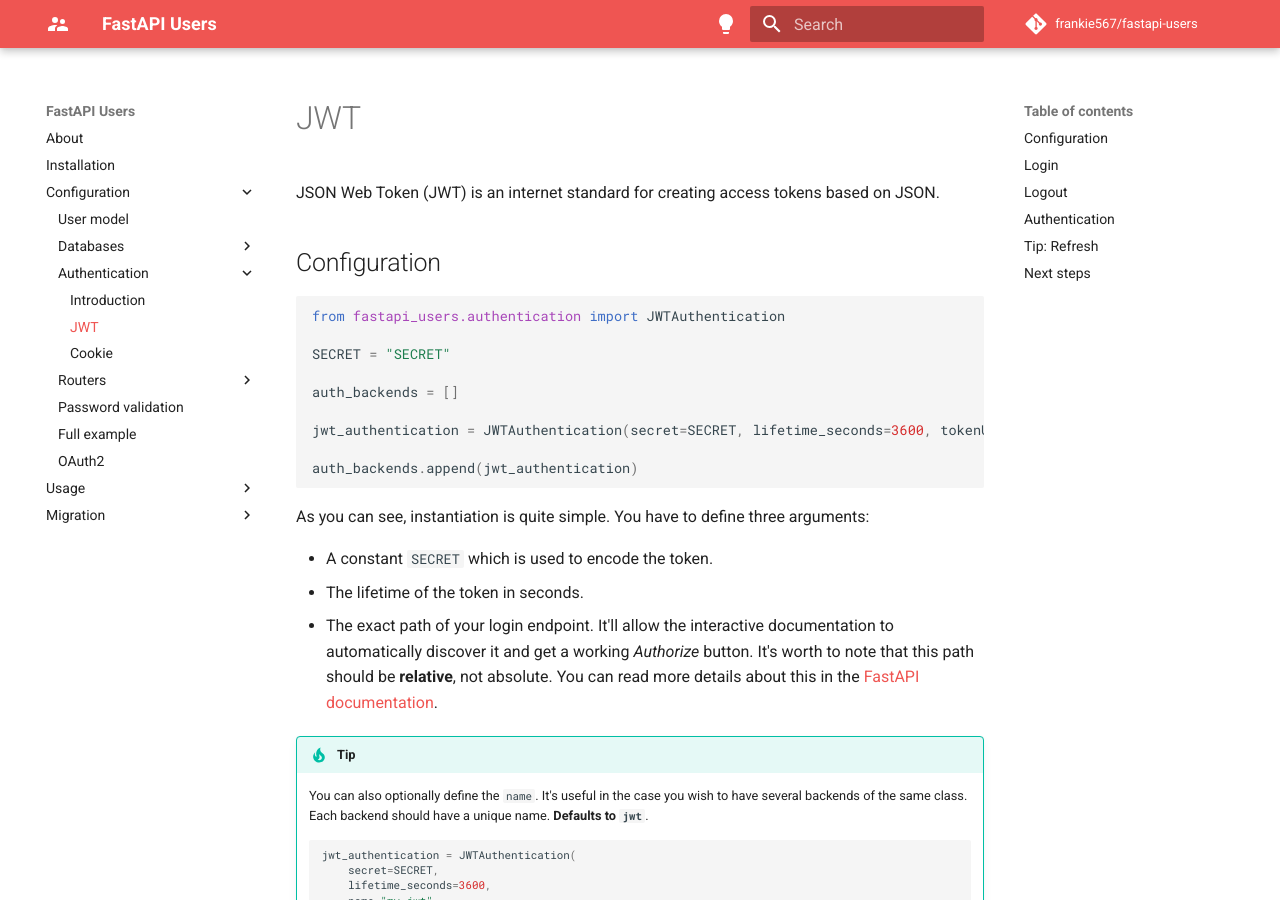
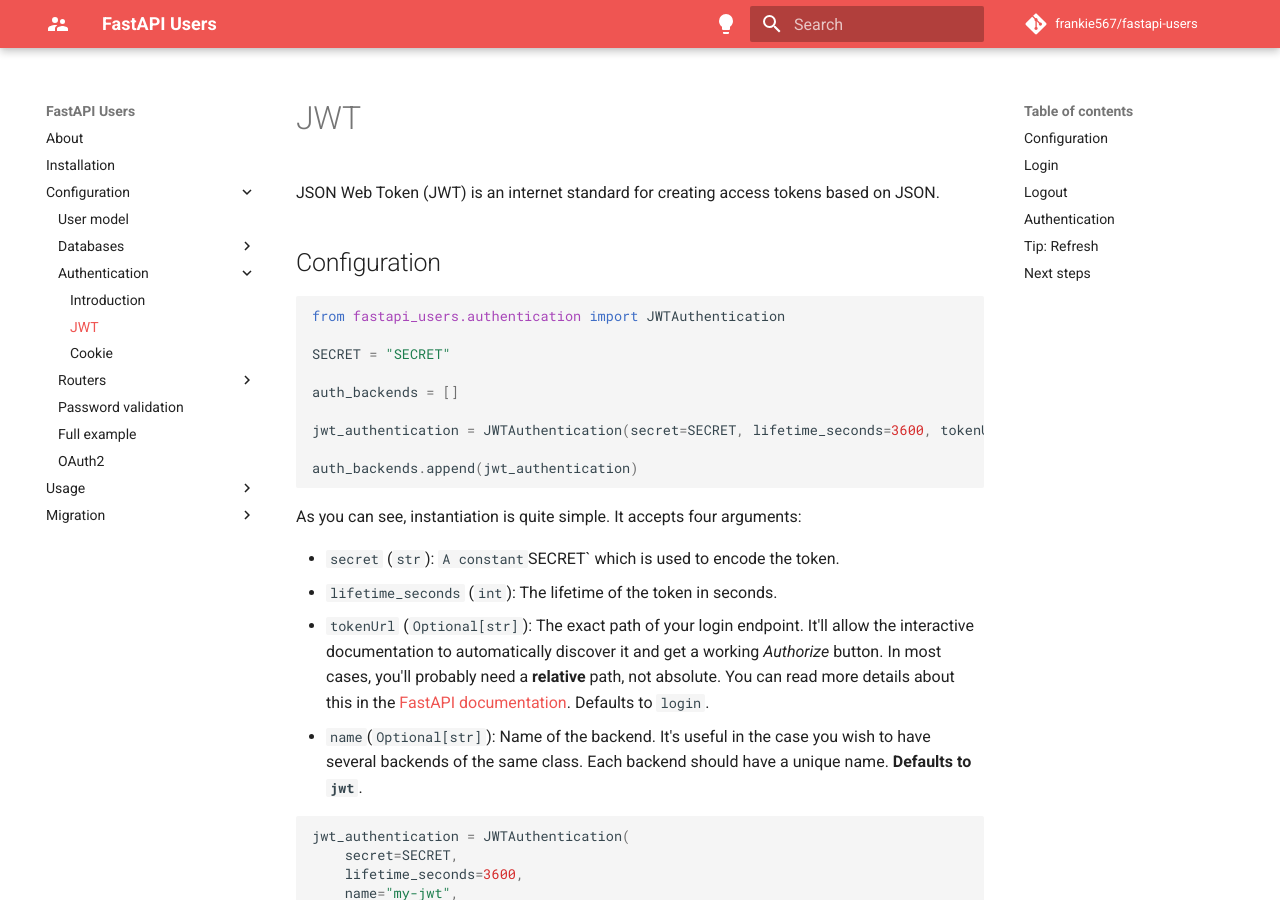
Before and after one commit to fastapi-users/fastapi-users, an MkDocs documentation site: the page built from docs/configuration/authentication/jwt.md, in a window 1280 px wide and 900 px high. Built offline with MkDocs 1.6.1 and Material for MkDocs 9.7.7, drawn with Linux system fonts in a browser that asks for light colours; comment, search, counter and statistics services are not loaded.

Commit message:
Improve following review comments

````diff
--- a/docs/configuration/authentication/jwt.md
+++ b/docs/configuration/authentication/jwt.md
@@ -16,22 +16,20 @@
 auth_backends.append(jwt_authentication)
 ```
 
-As you can see, instantiation is quite simple. You have to define three arguments:
+As you can see, instantiation is quite simple. It accepts four arguments:
 
-* A constant `SECRET` which is used to encode the token.
-* The lifetime of the token in seconds.
-* The exact path of your login endpoint. It'll allow the interactive documentation to automatically discover it and get a working *Authorize* button. It's worth to note that this path should be **relative**, not absolute. You can read more details about this in the [FastAPI documentation](https://fastapi.tiangolo.com/tutorial/security/first-steps/#fastapis-oauth2passwordbearer).
+* `secret` (`str`): `A constant `SECRET` which is used to encode the token.
+* `lifetime_seconds` (`int`): The lifetime of the token in seconds.
+* `tokenUrl` (`Optional[str]`): The exact path of your login endpoint. It'll allow the interactive documentation to automatically discover it and get a working *Authorize* button. In most cases, you'll probably need a **relative** path, not absolute. You can read more details about this in the [FastAPI documentation](https://fastapi.tiangolo.com/tutorial/security/first-steps/#fastapis-oauth2passwordbearer). Defaults to `login`.
+* `name`(`Optional[str]`): Name of the backend. It's useful in the case you wish to have several backends of the same class. Each backend should have a unique name. **Defaults to `jwt`**.
 
-!!! tip
-    You can also optionally define the `name`. It's useful in the case you wish to have several backends of the same class. Each backend should have a unique name. **Defaults to `jwt`**.
-
-    ```py
-    jwt_authentication = JWTAuthentication(
-        secret=SECRET,
-        lifetime_seconds=3600,
-        name="my-jwt",
-    )
-    ```
+```py
+jwt_authentication = JWTAuthentication(
+    secret=SECRET,
+    lifetime_seconds=3600,
+    name="my-jwt",
+)
+```
 
 ## Login
 
````
